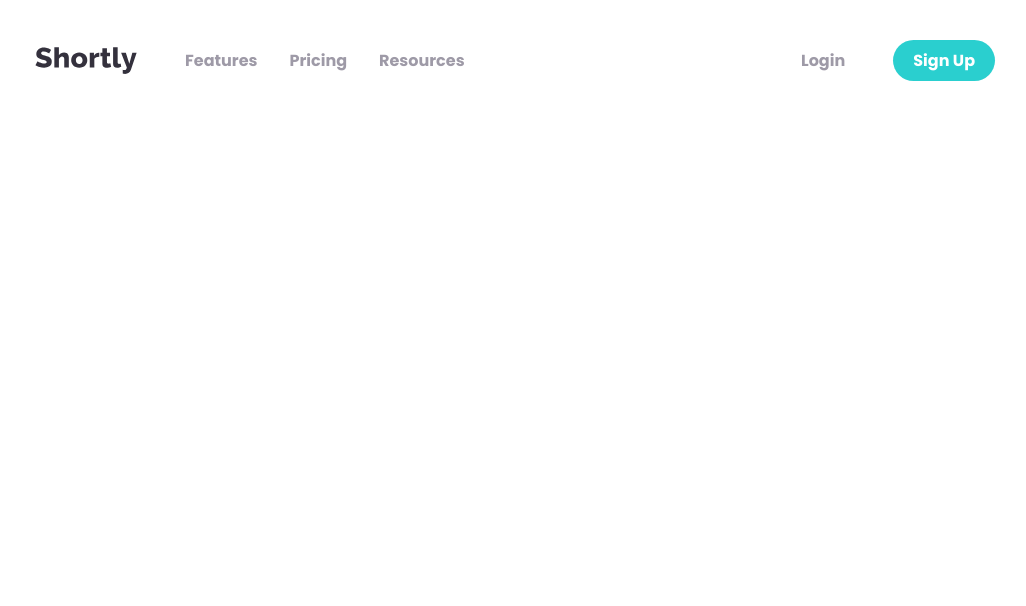
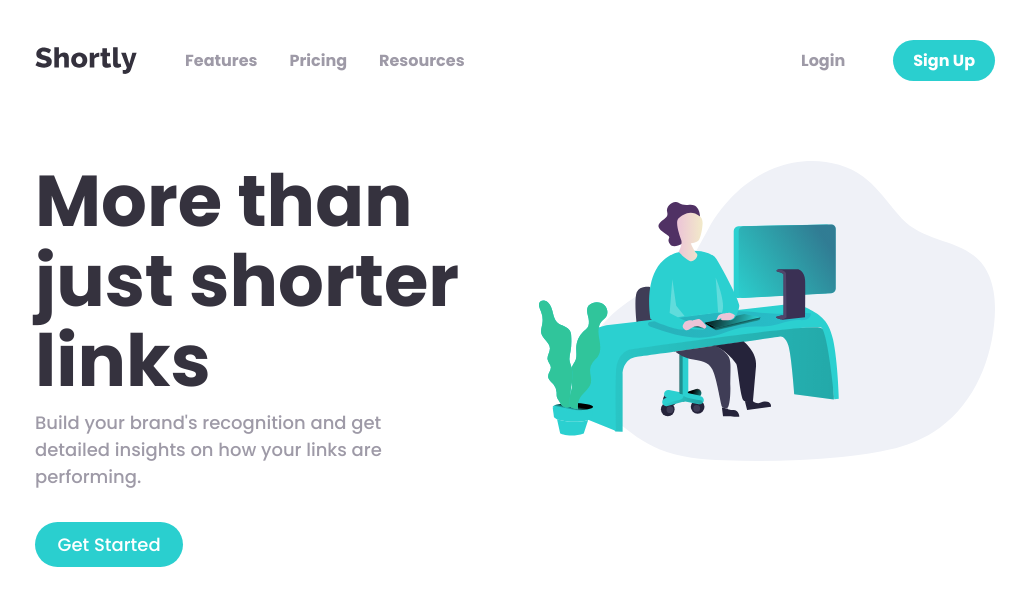
Before and after one commit to Dunkelhaiser/Shortly, a React (Vite) app: page / in a window 1280 px wide. Shown: the top 606 px of the page, without its empty margins (125-1151 px from the left). Built offline with nearby package versions, Linux system fonts and the light colour scheme.

Commit message:
Created hero section

```diff
--- a/src/App.tsx
+++ b/src/App.tsx
@@ -1,8 +1,14 @@
 import Header from "./components/Header/Header";
+import Hero from "./components/Hero/Hero";
 import "./scss/styles.scss";
 
 function App() {
-    return <Header />;
+    return (
+        <>
+            <Header />
+            <Hero />
+        </>
+    );
 }
 
 export default App;
--- a/src/components/Header/Header.module.scss
+++ b/src/components/Header/Header.module.scss
@@ -5,6 +5,8 @@ header {
     @include flex($direction: row, $align: center, $gap: 3rem);
 
     position: relative;
+    z-index: 9999;
+
     max-width: 120rem;
     margin: 0 auto;
     padding: 2.5rem 10rem;
@@ -49,7 +51,6 @@ header {
 
         .content {
             position: absolute;
-            z-index: -1;
             top: -1px;
             right: 2rem;
             left: 2rem;
--- /dev/null
+++ b/src/components/Hero/Hero.module.scss
@@ -0,0 +1,42 @@
+@use "../../scss/abstract/screen-queries.scss" as *;
+
+.hero {
+    display: grid;
+    grid-template-columns: repeat(2, 1fr);
+    gap: 3rem;
+
+    h1 {
+        font-size: 4.5rem;
+        line-height: 5rem;
+        color: var(--very-dark-blue);
+    }
+
+    p {
+        max-width: 85%;
+    }
+
+    a {
+        display: inline-block;
+        margin-top: 2rem;
+        font-size: 1.125rem;
+    }
+    /* stylelint-disable-next-line order/order */
+    @include respond-tablet-landscape {
+        grid-template-columns: 1fr;
+        text-align: center;
+
+        p {
+            max-width: 100%;
+        }
+
+        img {
+            margin: 0 auto;
+        }
+    }
+    @include respond-phone {
+        h1 {
+            font-size: 2.5rem;
+            line-height: 3rem;
+        }
+    }
+}
--- /dev/null
+++ b/src/components/Hero/Hero.tsx
@@ -0,0 +1,21 @@
+/* eslint-disable jsx-a11y/anchor-is-valid */
+import HeroStyles from "./Hero.module.scss";
+import illustration from "../../images/illustration-working.svg";
+import Layout from "../Layout/Layout";
+
+const Hero: React.FC = () => {
+    return (
+        <Layout className={HeroStyles.hero}>
+            <section>
+                <h1>More than just shorter links</h1>
+                <p>Build your brand&apos;s recognition and get detailed insights on how your links are performing.</p>
+                <a href="#" className="link_btn">
+                    Get Started
+                </a>
+            </section>
+            <img src={illustration} alt="Working person illustration" />
+        </Layout>
+    );
+};
+
+export default Hero;
--- /dev/null
+++ b/src/components/Layout/Layout.module.scss
@@ -0,0 +1,31 @@
+@use "../../scss/abstract/screen-queries.scss" as *;
+
+.layout {
+    max-width: 120rem;
+    margin: 0 auto;
+    padding: 2.5rem 10rem;
+
+    p {
+        margin-top: 0.5rem;
+        font-size: 1.125rem;
+        color: var(--grey-dark);
+    }
+
+    h2 {
+        font-size: 2.5rem;
+        line-height: 5rem;
+    }
+    /* stylelint-disable-next-line order/order */
+    @include respond-tablet-landscape {
+        padding: 2.5rem 5rem;
+    }
+    @include respond-tablet {
+        padding: 2.5rem 2rem;
+    }
+    @include respond-phone {
+        h2 {
+            font-size: 1.875rem;
+            line-height: 3rem;
+        }
+    }
+}
--- /dev/null
+++ b/src/components/Layout/Layout.tsx
@@ -0,0 +1,11 @@
+import LayoutStyles from "./Layout.module.scss";
+
+interface Props {
+    className?: string;
+    children: React.ReactNode;
+}
+
+const Layout: React.FC<Props> = ({ className, children }) => {
+    return <section className={`${LayoutStyles.layout} ${className}`}>{children}</section>;
+};
+export default Layout;
```
